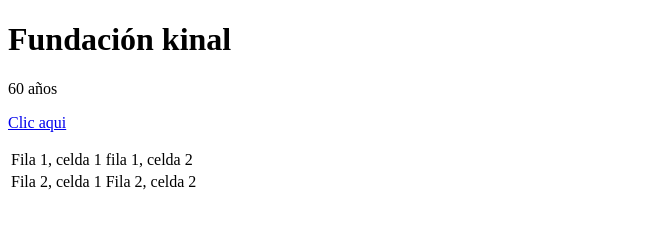
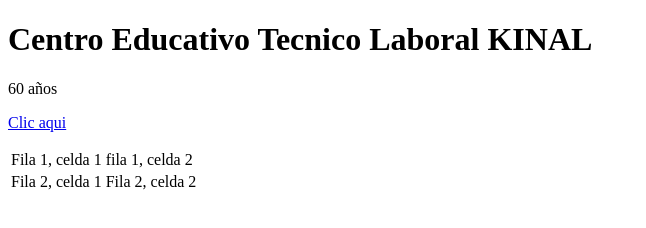
Before and after one commit to Arcadege/SitioWebKinal, a plain HTML site: page index.html in a window 1280 px wide. Shown: the whole page, without its empty margins (0-646 px from the left). Drawn offline with Linux system fonts and the light colour scheme.

Commit message:
Actualizando h1

```diff
--- a/index.html
+++ b/index.html
@@ -6,7 +6,7 @@
     </head>
 
     <body>
-        <h1>Fundación kinal</h1>
+        <h1>Centro Educativo Tecnico Laboral KINAL</h1>
         <p>60 años</p>
         <p><a href="https://www.youtube.com/watch?v=zisuhZqTeH4"> Clic aqui </a></p>
 
```
